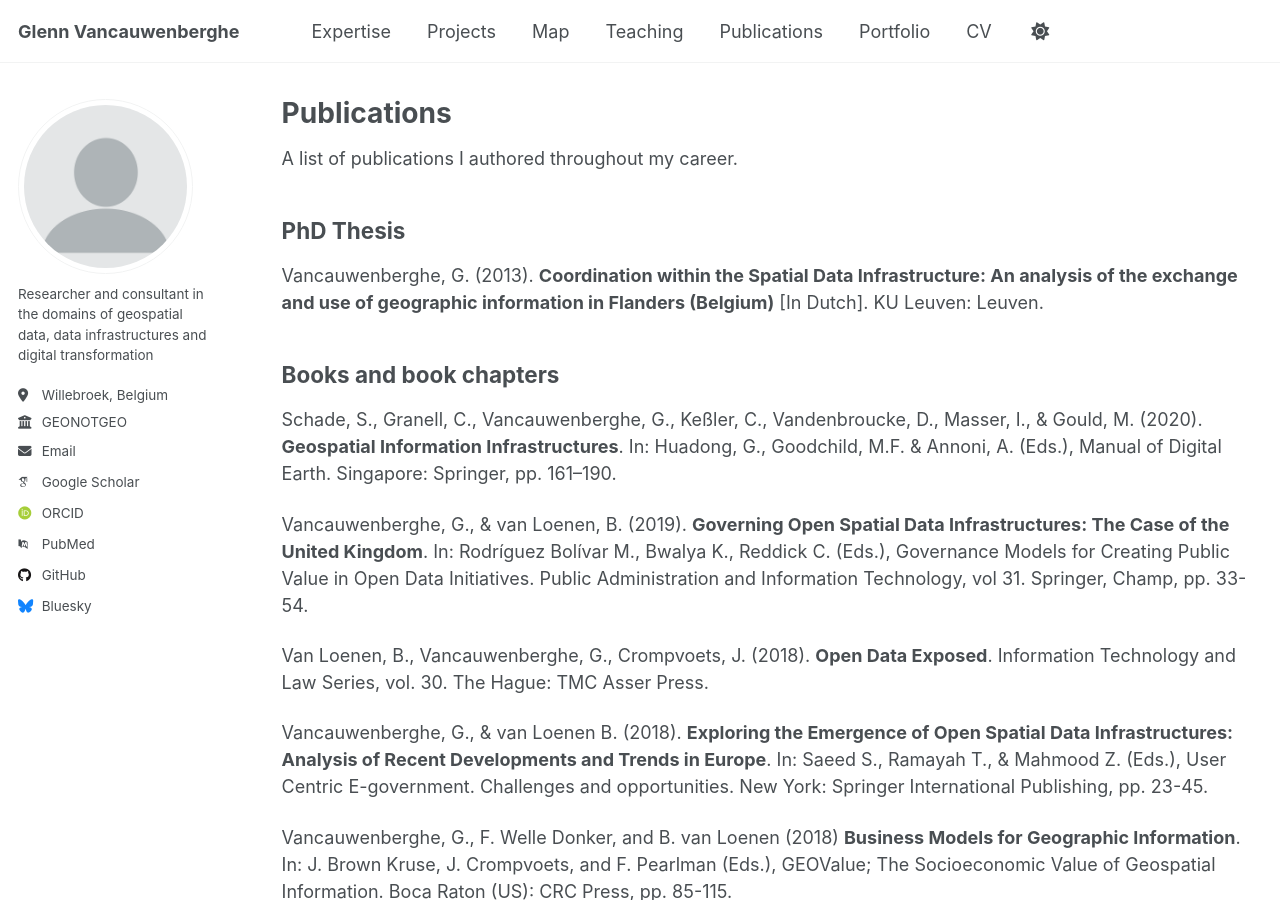
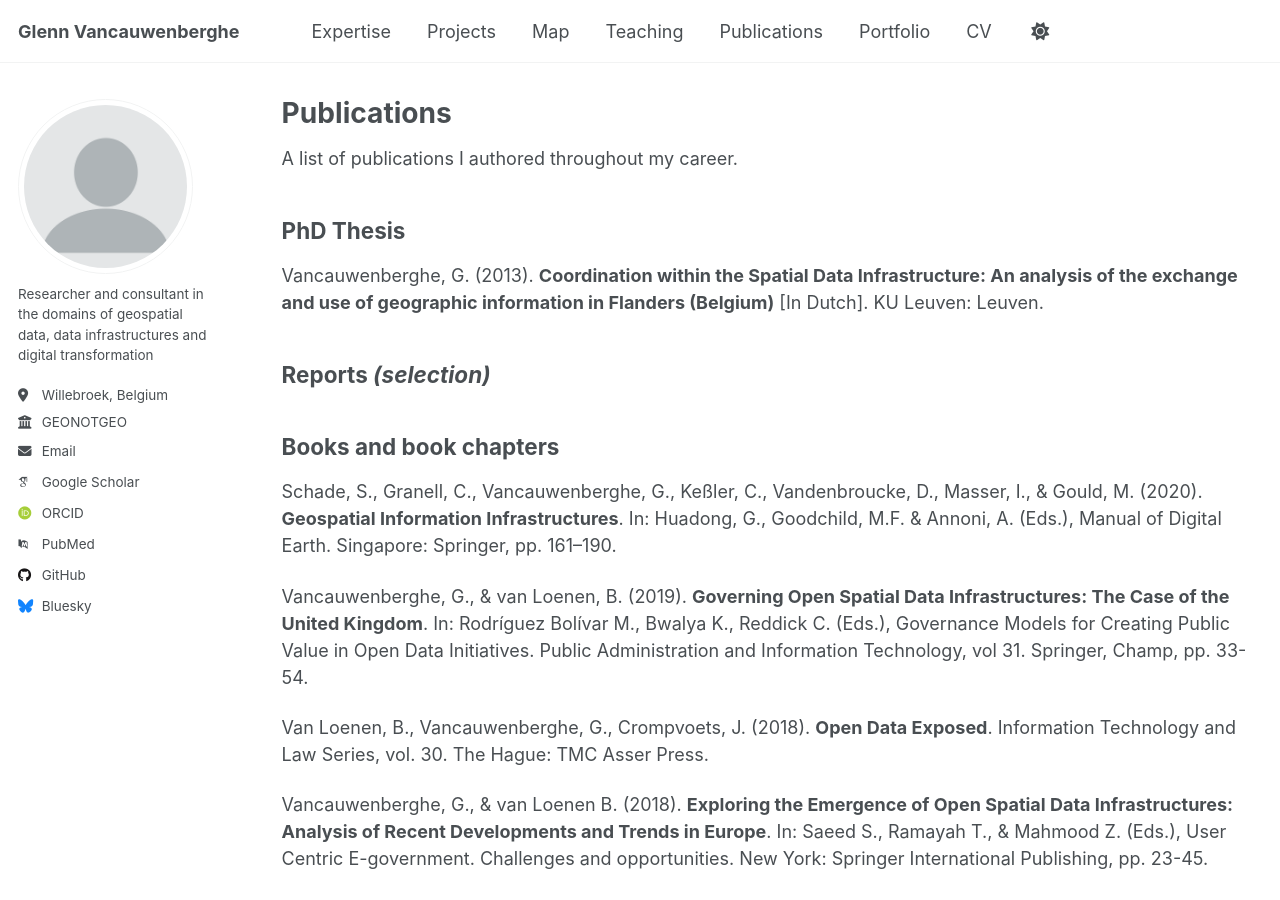
Before and after one commit to GVancauwenberghe/gvancauwenberghe.github.io, a Jekyll site: the page built from _pages/outputs.md, in a window 1280 px wide and 900 px high. Built offline with Jekyll 4.4.1, drawn with Linux system fonts in a browser that asks for light colours; some web fonts are replaced.

Commit message:
Update outputs.md

```diff
--- a/_pages/outputs.md
+++ b/_pages/outputs.md
@@ -11,6 +11,8 @@ A list of publications I authored throughout my career.
 
 ## PhD Thesis
 Vancauwenberghe, G. (2013). **Coordination within the Spatial Data Infrastructure: An analysis of the exchange and use of geographic information in Flanders (Belgium)** [In Dutch]. KU Leuven: Leuven.
+
+## Reports _(selection)_
 
 ## Books and book chapters
 Schade, S., Granell, C., Vancauwenberghe, G., Keßler, C., Vandenbroucke, D., Masser, I., & Gould, M. (2020). **Geospatial Information Infrastructures**. In: Huadong, G., Goodchild, M.F. & Annoni, A. (Eds.), Manual of Digital Earth. Singapore: Springer, pp. 161–190.
```
